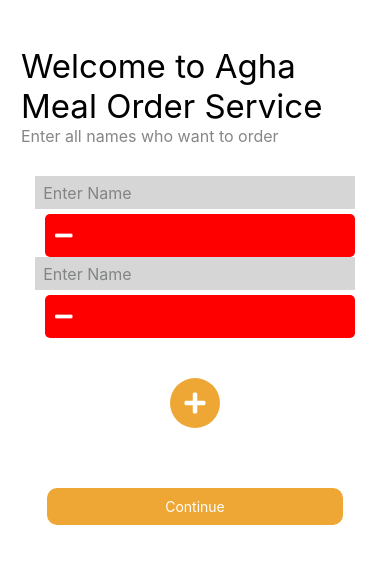
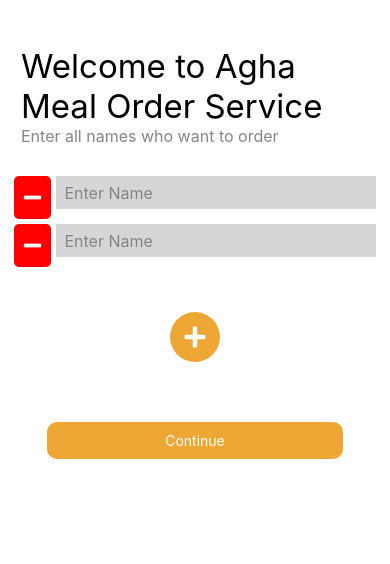
Before and after one commit to HakamQadi/AghaMealOrderService, a React Native app in the folder agha-meal/: screen /Names in a window 390 px wide. Shown: the top 564 px of the page. Built offline with nearby package versions, Linux system fonts and the light colour scheme.

Commit message:
edit remove button

```diff
--- a/agha-meal/style/NamesScreenStyle.js
+++ b/agha-meal/style/NamesScreenStyle.js
@@ -51,9 +51,12 @@ const namesStyle = StyleSheet.create({
     backgroundColor: "red",
     borderRadius: 5,
     padding: 10,
-    marginLeft: 10,
+    marginBottom: 5,
   },
-
+  inputFieldContainer: {
+    flexDirection: "row-reverse",
+    gap: 5,
+  },
 });
 
 export default {
```
